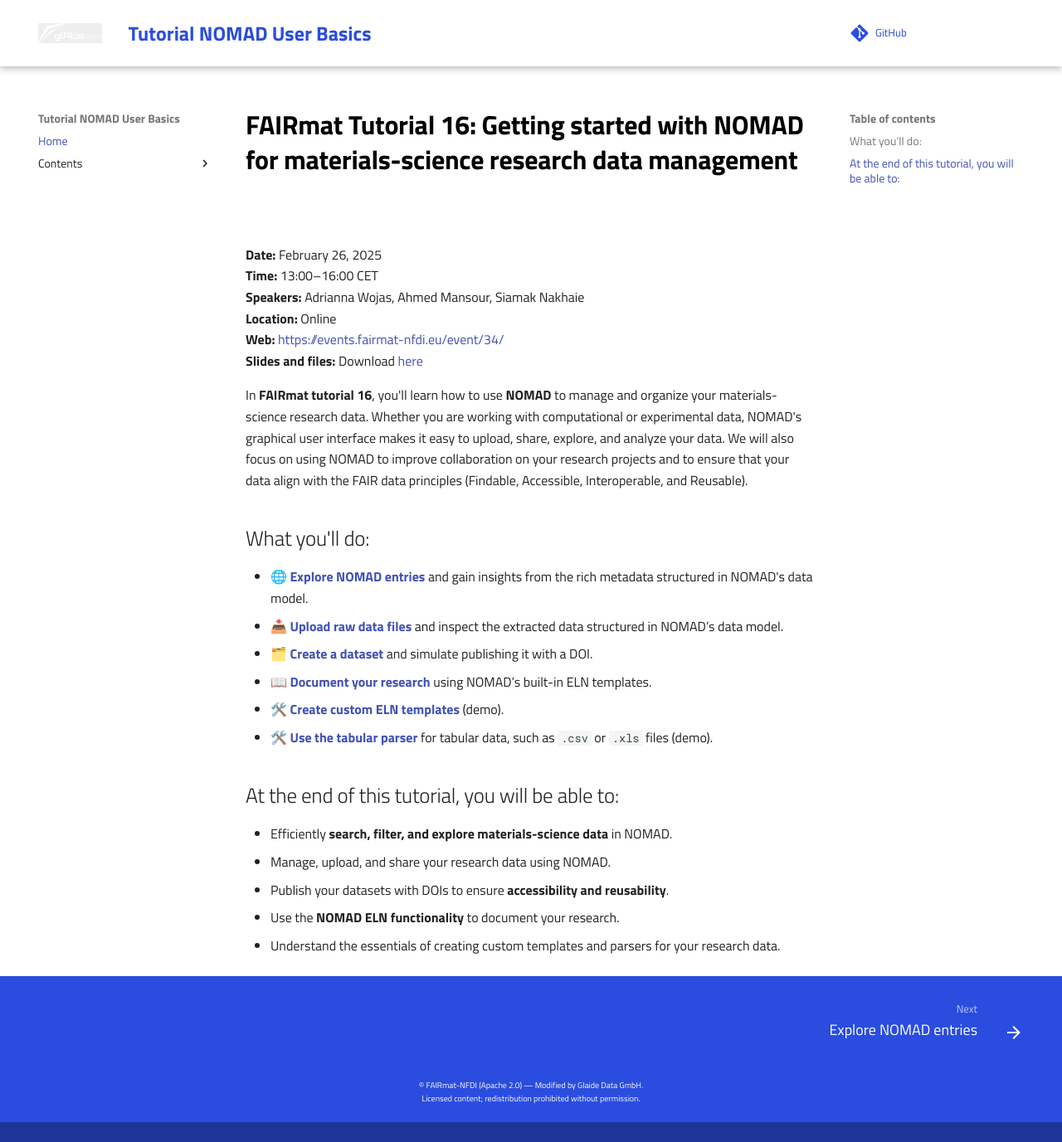
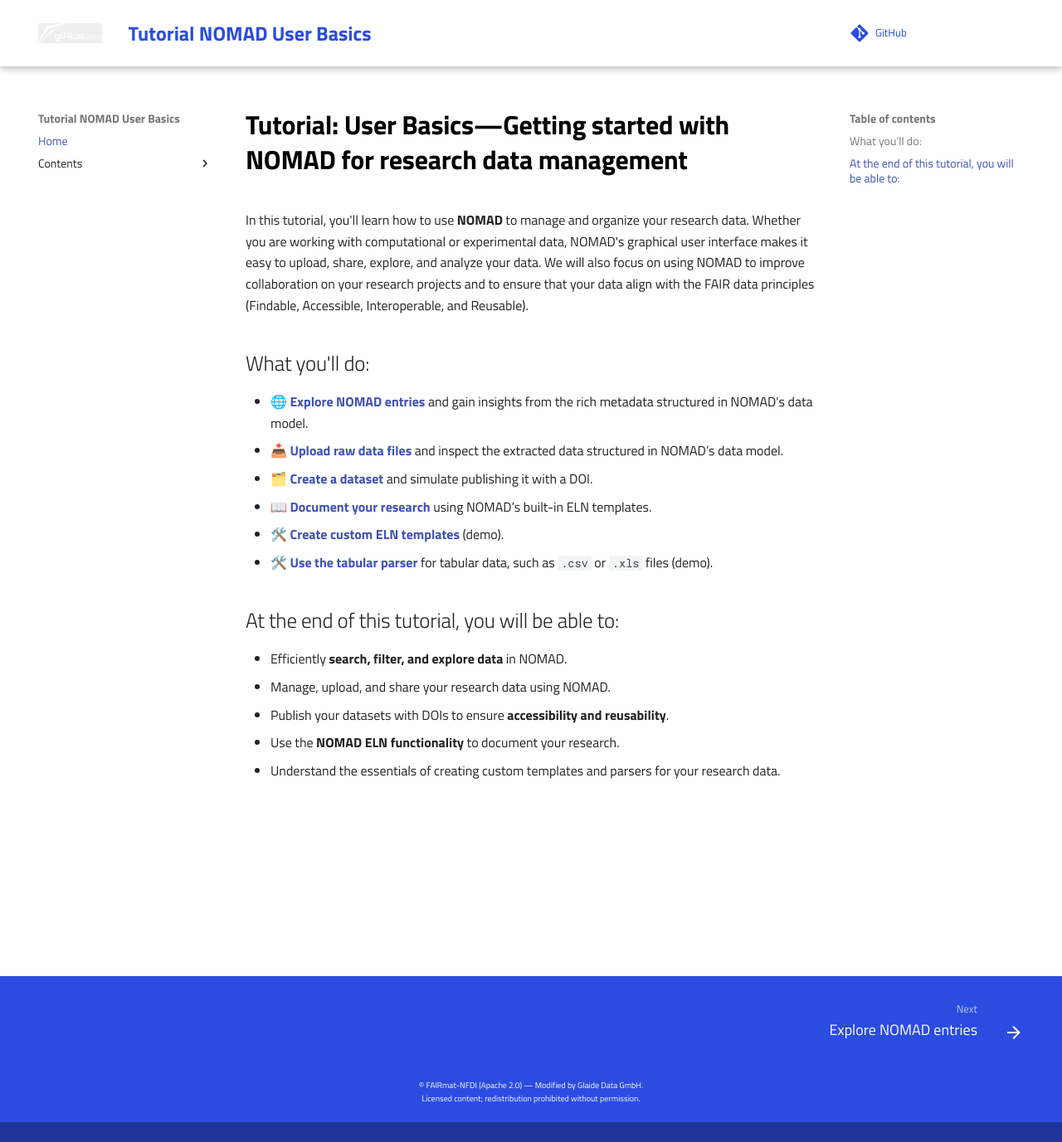
Before and after one commit to glaidedata/nomad-development-workshop-pages, an MkDocs documentation site: the page built from docs/index.md, in a window 1280 px wide and 1377 px high. Shown: the whole window at 83% size. Built offline with MkDocs 1.6.1 and Material for MkDocs 9.7.7, drawn with Linux system fonts in a browser that asks for light colours; comment, search, counter and statistics services are not loaded.

Commit message:
glaidify landing page

```diff
--- a/docs/index.md
+++ b/docs/index.md
@@ -1,27 +1,18 @@
-# FAIRmat Tutorial 16: Getting started with NOMAD for materials-science research data management
+# Tutorial: User Basics&mdash;Getting started with NOMAD for research data management
 
-**Date:** February 26, 2025
-**Time:** 13:00–16:00 CET
-**Speakers:** Adrianna Wojas, Ahmed Mansour, Siamak Nakhaie
-**Location:** Online
-**Web:** <a href="https://events.fairmat-nfdi.eu/event/34/" target="_blank" rel="noopener noreferrer">https://events.fairmat-nfdi.eu/event/34/</a>
-**Slides and files:** Download <a href="https://github.com/FAIRmat-NFDI/FAIRmat-tutorial-16/raw/refs/heads/main/tutorial_16_materials.zip" target="_blank" rel="noopener noreferrer">here</a>
-
-
-In **FAIRmat tutorial 16**, you'll learn how to use **NOMAD** to manage and organize your materials-science research data. Whether you are working with computational or experimental data, NOMAD's graphical user interface makes it easy to upload, share, explore, and analyze your data. We will also focus on using NOMAD to improve collaboration on your research projects and to ensure that your data align with the FAIR data principles (Findable, Accessible, Interoperable, and Reusable).
+In this tutorial, you'll learn how to use **NOMAD** to manage and organize your research data. Whether you are working with computational or experimental data, NOMAD's graphical user interface makes it easy to upload, share, explore, and analyze your data. We will also focus on using NOMAD to improve collaboration on your research projects and to ensure that your data align with the FAIR data principles (Findable, Accessible, Interoperable, and Reusable).
 
 ## What you'll do:
 
-- 🌐 [**Explore NOMAD entries**](T16_2/T16_2_explore_data_records.md) and gain insights from the rich metadata structured in NOMAD's data model.
-- 📥 [**Upload raw data files**](T16_3/T16_3_upload_raw_data_files.md) and inspect the extracted data structured in NOMAD’s data model.
-- 🗂️ [**Create a dataset**](T16_5/T16_5_create_a_dataset.md) and simulate publishing it with a DOI.
-- 📖 [**Document your research**](T16_6/T16_6_document_your_research.md) using NOMAD’s built-in ELN templates.
-- 🛠️ [**Create custom ELN templates**](T16_7/T16_7_create_custom_eln_templates.md) (demo).
-- 🛠️ [**Use the tabular parser**](T16_8/T16_8_write_a_custom_parser.md) for tabular data, such as `.csv` or `.xls` files (demo).
-
+- 🌐 [**Explore NOMAD entries**](https://fairmat-nfdi.github.io/FAIRmat-tutorial-16/T16_2/T16_2_explore_data_records.html) and gain insights from the rich metadata structured in NOMAD's data model.
+- 📥 [**Upload raw data files**](https://fairmat-nfdi.github.io/FAIRmat-tutorial-16/T16_3/T16_3_upload_raw_data_files.html) and inspect the extracted data structured in NOMAD’s data model.
+- 🗂️ [**Create a dataset**](https://fairmat-nfdi.github.io/FAIRmat-tutorial-16/T16_5/T16_5_create_a_dataset.html) and simulate publishing it with a DOI.
+- 📖 [**Document your research**](https://fairmat-nfdi.github.io/FAIRmat-tutorial-16/T16_6/T16_6_document_your_research.html) using NOMAD’s built-in ELN templates.
+- 🛠️ [**Create custom ELN templates**](https://fairmat-nfdi.github.io/FAIRmat-tutorial-16/T16_7/T16_7_create_custom_eln_templates.html) (demo).
+- 🛠️ [**Use the tabular parser**](https://fairmat-nfdi.github.io/FAIRmat-tutorial-16/T16_8/T16_8_write_a_custom_parser.html) for tabular data, such as `.csv` or `.xls` files (demo).
 
 ## At the end of this tutorial, you will be able to:
-- Efficiently **search, filter, and explore materials-science data** in NOMAD.
+- Efficiently **search, filter, and explore data** in NOMAD.
 - Manage, upload, and share your research data using NOMAD.
 - Publish your datasets with DOIs to ensure **accessibility and reusability**.
 - Use the **NOMAD ELN functionality** to document your research.
```
Also changed, not shown: README.md (+1 -1 lines).
